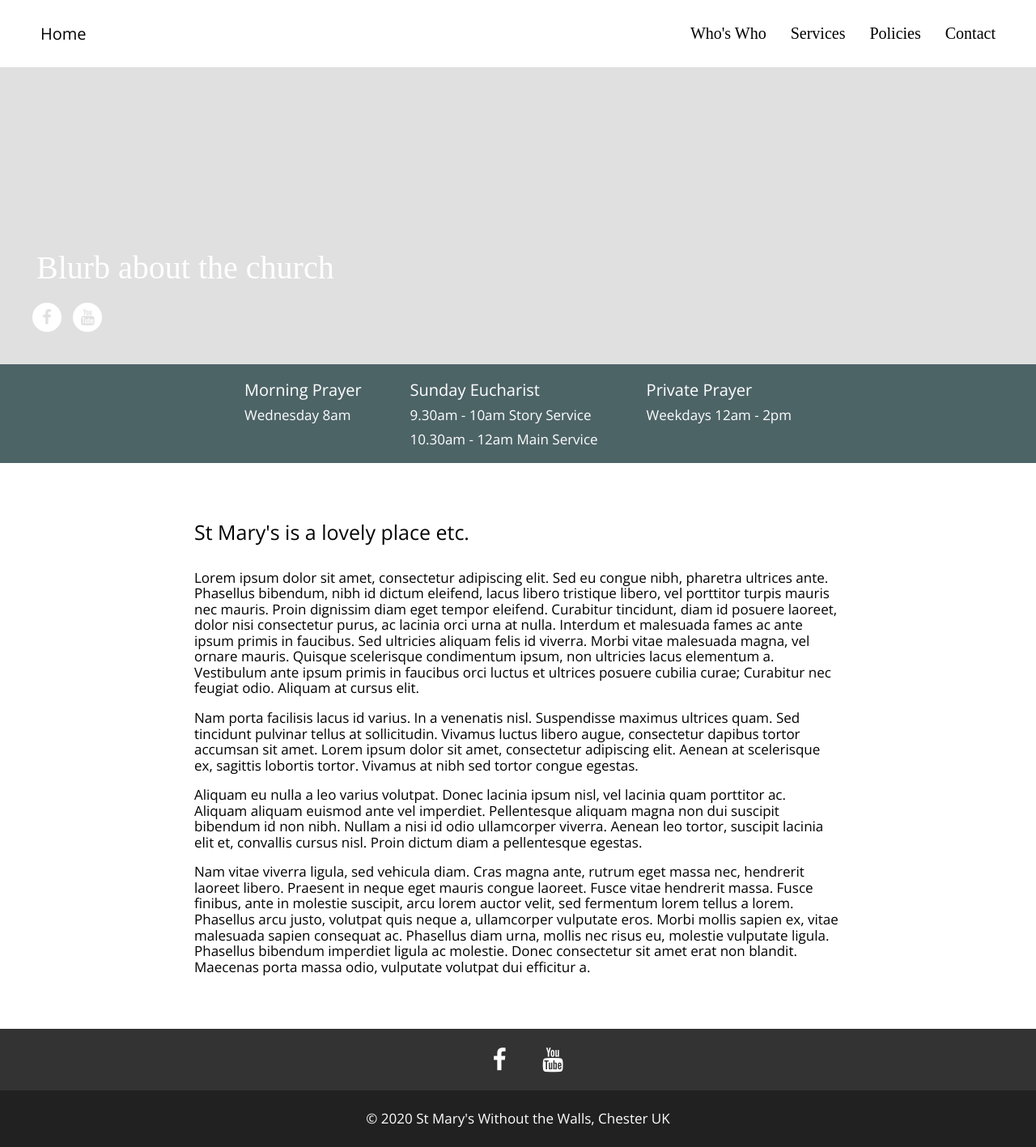
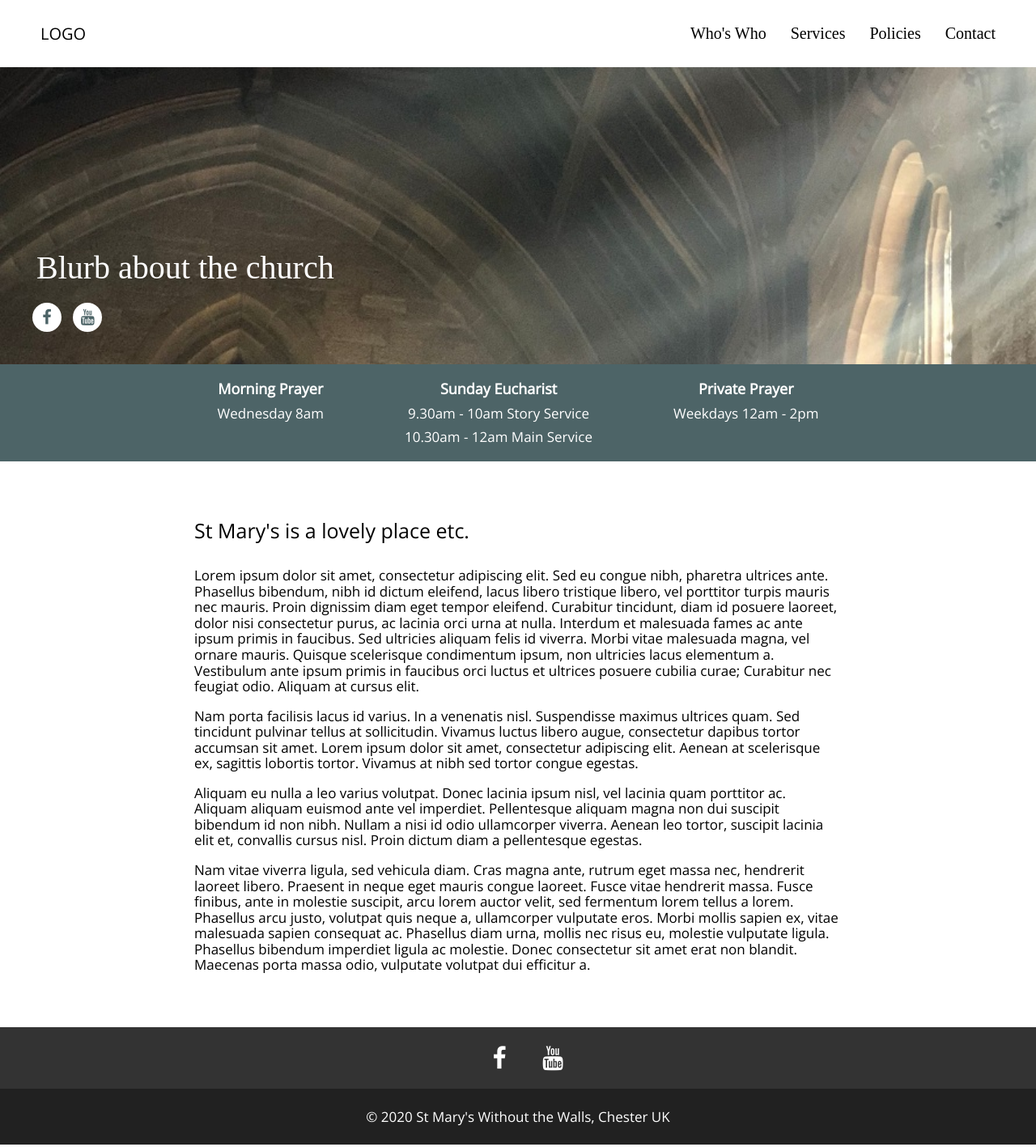
Before and after one commit to StMarysChester/StMarysChester.github.io, a Jekyll site: the page built from index.html, in a window 1280 px wide. Shown: the whole page at 81% size. Built offline with Jekyll 4.4.1, drawn with Linux system fonts in a browser that asks for light colours; some web fonts are replaced.

Commit message:
Added details to contact page

```diff
--- a/_includes/header.html
+++ b/_includes/header.html
@@ -1,5 +1,5 @@
 <nav>
-  <a class="homeLink" href="/">Home</a>
+  <a class="homeLink" href="/">LOGO</a>
 
   <div class="siteLinks">
     {% for item in site.data.menu.pages %}
--- a/assets/css/main.css
+++ b/assets/css/main.css
@@ -45,7 +45,7 @@ nav a.active {
 
 .banner {
   font-family: 'Sorts Mill Goudy', serif;
-  /* background-image: url('/assets/images/front-of-church-drawing.png'); */
+  background-image: url('/assets/images/light-cropped.jpg');
   background-size: cover;
   background-repeat: none;
   background-color: rgb(224, 224, 224);
@@ -59,6 +59,7 @@ nav a.active {
 .banner.simple {
   display: flex;
   justify-content: center;
+  background-image: none;
   background-color: #4d6467;
 }
 
@@ -74,10 +75,11 @@ nav a.active {
   padding: 5px;
   /* background-color: #00000022; */
   color: white;
+  max-width: 500px;
 }
 
 .banner .fa {
-  color: rgb(224, 224, 224);
+  color: #4d6467;
   background-color: white;
   margin-right: 10px;
 }
@@ -219,12 +221,13 @@ nav a.active {
   color: white;
   display: flex;
   justify-content: center;
+  text-align: center;
 }
 
 .serviceTimes h4 {
   margin: 10px 0;
-  font-size: 20px;
-  font-weight: normal;
+  font-size: 18px;
+  font-weight: bold;
 }
 
 .serviceTimes p {
@@ -232,10 +235,58 @@ nav a.active {
 }
 
 .serviceTime {
-    margin: 10px 30px;
-
+    margin: 10px 50px;
 }
 
 .highlights {
   background-color: #212121;
 }
+
+.contactContent {
+  display: flex;
+}
+
+.contactContent .contactInfo {
+  width: 370px;
+  padding-right: 30px;
+}
+
+.contactContent .socialIcons {
+  margin: 30px 0;
+}
+
+.contactSection h2 {
+  font-weight: bold;
+  font-size: 18px;
+  margin-top: 0;
+  margin-bottom: 15px
+}
+
+.contactSection {
+  margin-bottom: 40px;
+}
+
+.contactSection .address {
+  margin-left: 30px;
+  margin-top: 30px;
+}
+
+.contactSection .addressLine {
+  display: block;
+  margin-bottom: 5px;
+  font-style: italic;
+}
+
+.contactContent a.fa {
+  font-size: 30px;
+  width: 30px;
+  padding: 0;
+  color: black;
+  margin-right: 30px;
+  background-color: transparent;
+  border-radius: 0;
+}
+
+.contactContent .mapWrapper {
+  filter: grayscale(100%)
+}
--- a/whoiswho.html
+++ b/whoiswho.html
@@ -50,7 +50,7 @@ bannerText: Who We Are
 %}
 
 {% include person.html
-  name="Hon Assistant Clergy: Bill Hamilton"
+  name="Hon Assistant Clergy: Reverend Bill Hamilton"
   blurb="
     Lorem ipsum dolor sit amet, consectetur adipiscing elit.
     Sed eu congue nibh, pharetra ultrices ante.
```
Also changed, not shown: contact.html (+48 -2 lines), assets/images/light-cropped.jpg (added), assets/images/light.jpeg (added), assets/images/something.jpg (deleted).
